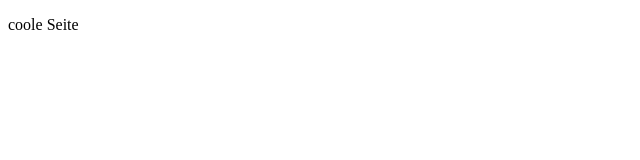
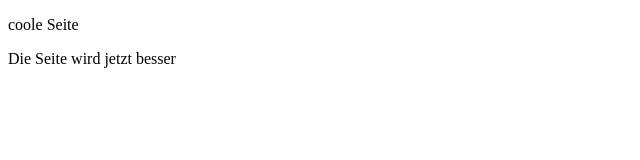
Before and after one commit to fraertl/htl-test-1, a plain HTML site: page index.html in a window 1280 px wide. Shown: the whole page, without its empty margins (0-640 px from the left). Drawn offline with Linux system fonts and the light colour scheme.

Commit message:
Textergänzungen

```diff
--- a/index.html
+++ b/index.html
@@ -7,6 +7,7 @@
 <body>
 
     <p> coole Seite </p>
+    <p> Die Seite wird jetzt besser </p>
 
 </body>
 </html>
```
